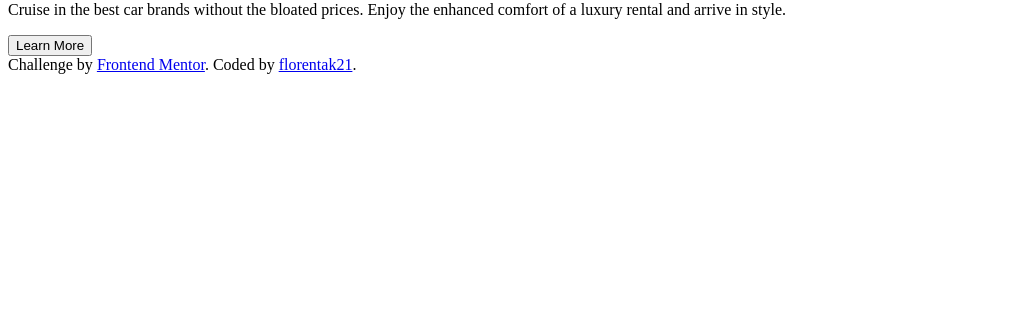
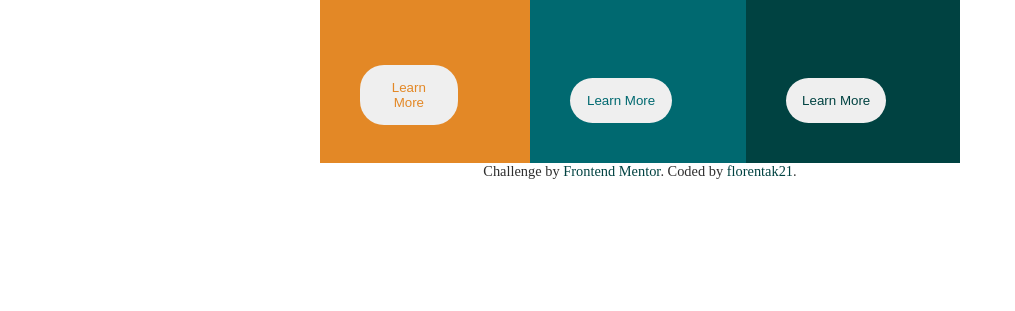
Before and after one commit to Florentak21/three-column-preview-card-component, a plain HTML site: page index.html in a window 1280 px wide. Shown: the part 489-800 px from the top of the page, without its empty margins (0-1015 px from the left). Drawn offline with Linux system fonts and the light colour scheme.

Commit message:
Mise en place des styles CSS

```diff
--- a/index.html
+++ b/index.html
@@ -5,6 +5,7 @@
   <meta name="viewport" content="width=device-width, initial-scale=1.0">
 
   <link rel="icon" type="image/png" sizes="32x32" href="./images/favicon-32x32.png">
+  <link rel="stylesheet" href="./styles.css">
 
   <title>Frontend Mentor | 3-column preview card component</title>
 
--- /dev/null
+++ b/styles.css
@@ -0,0 +1,88 @@
+* {
+    box-sizing: border-box;
+    margin: 0;
+    padding: 0;
+}
+
+.container {
+    width: 100%;
+    height: 100vh;
+    display: flex;
+    align-items: center;
+    justify-content: center;
+    flex-direction: column;
+}
+
+.card-container {
+    width: 50%;
+    height: 65%;
+    display: flex;
+}
+
+.first-card, .second-card, .third-card {
+    display: flex;
+    flex-direction: column;
+    justify-content: space-around;
+    padding: 0 40px;
+    color: hsl(0, 0%, 95%);
+}
+
+.card-container p {
+    color: hsla(0, 0%, 100%, 0.75);
+}
+
+.first-card {
+    background-color: hsl(31, 77%, 52%);
+}
+
+.second-card {
+    background-color: hsl(184, 100%, 22%);
+}
+
+.third-card {
+    background-color: hsl(179, 100%, 13%);
+}
+
+h1 {
+    margin-bottom: 30px;
+}
+
+.button-container button {
+    width: 75%;
+    padding: 15px;
+    border-radius: 24px;
+    border: none;
+}
+
+.first-card button {
+  color: hsl(31, 77%, 52%);
+}
+
+.second-card button {
+  color: hsl(184, 100%, 22%);
+}
+
+.third-card button {
+  color: hsl(179, 100%, 13%);
+}
+
+.button-container button:hover {
+    background-color: transparent;
+    color: hsl(0, 0%, 95%);
+    border: 2px solid hsl(0, 0%, 95%);
+    cursor: pointer;
+}
+
+.attribution {
+    color: rgb(46, 46, 46);
+    font-size: 0.9em;
+}
+
+.attribution a {
+    text-decoration: none;
+    color: hsl(179, 100%, 13%);
+}
+
+.attribution a:hover {
+    color: hsl(184, 100%, 22%);
+}
```
